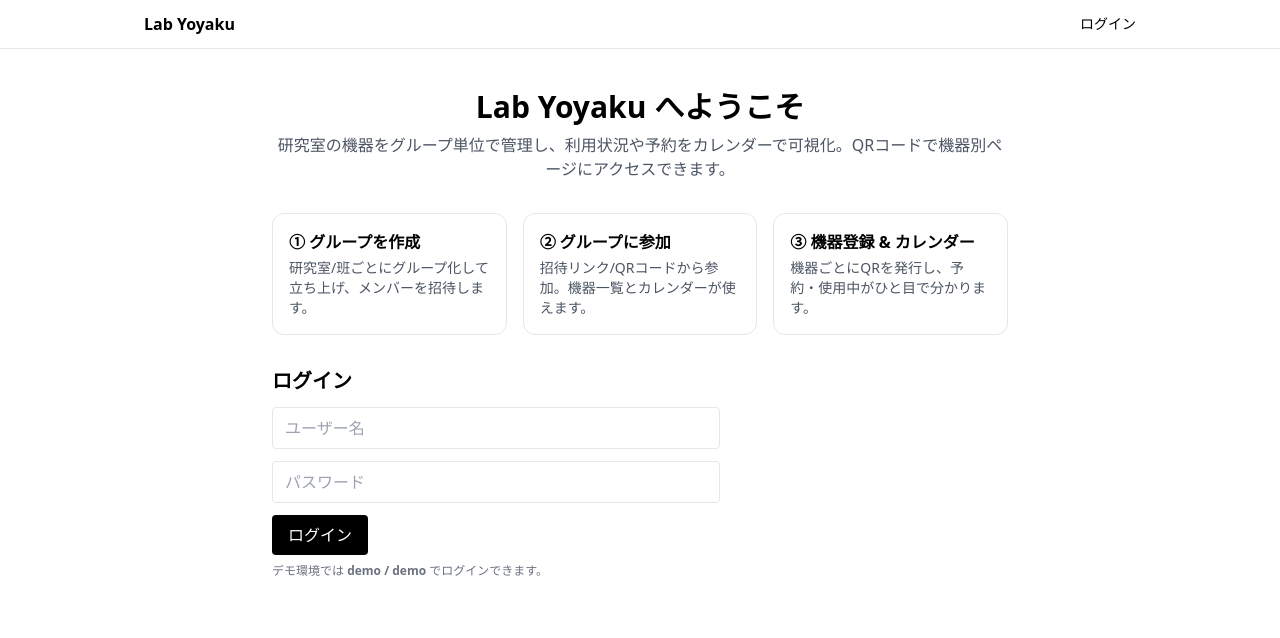
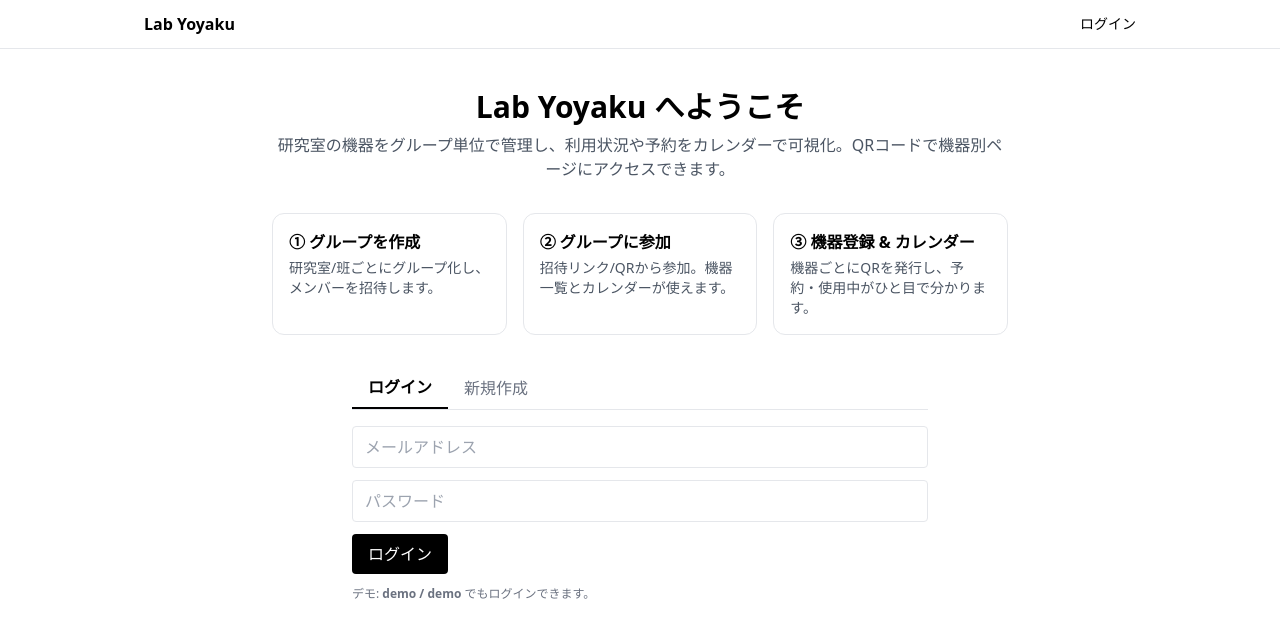
Before and after one commit to shira-shin/lab_yoyaku, a Next.js app in the folder web/: page / in a window 1280 px wide. Shown: the top 638 px of the page. Built offline with nearby package versions, Linux system fonts and the light colour scheme; no server answers.

Commit message:
feat: add email-based auth and registration

```diff
--- a/web/src/app/api/auth/login/route.ts
+++ b/web/src/app/api/auth/login/route.ts
@@ -1,13 +1,21 @@
 import { NextResponse } from 'next/server';
-import { signToken, setAuthCookie } from '@/lib/auth';
+import { findUserByEmail, hashPassword, signToken, setAuthCookie } from '@/lib/auth';
 
 export async function POST(req: Request) {
-  const { username, password } = await req.json().catch(() => ({}));
-  // デモ: demo/demo 固定。ここをFastAPIに差し替え予定
-  if (username === 'demo' && password === 'demo') {
-    const token = await signToken({ id: 'u-demo', name: 'demo' });
+  const { email, password } = await req.json().catch(() => ({}));
+
+  // デモショートカット：demo/demo でもログイン可（任意）
+  if (email === 'demo' && password === 'demo') {
+    const token = await signToken({ id: 'u-demo', name: 'demo', email: 'demo@example.com' });
     await setAuthCookie(token);
     return NextResponse.json({ ok: true });
   }
-  return NextResponse.json({ ok: false, error: 'invalid credentials' }, { status: 401 });
+
+  const user = email ? findUserByEmail(String(email)) : null;
+  if (!user || user.passHash !== hashPassword(String(password))) {
+    return NextResponse.json({ ok:false, error:'invalid credentials' }, { status:401 });
+  }
+  const token = await signToken({ id: user.id, name: user.name || '', email: user.email });
+  await setAuthCookie(token);
+  return NextResponse.json({ ok:true });
 }
--- /dev/null
+++ b/web/src/app/api/auth/register/route.ts
@@ -0,0 +1,34 @@
+import { NextResponse } from 'next/server';
+import { hashPassword, signToken, setAuthCookie } from '@/lib/auth';
+import { isEmail, loadDB, saveDB, uid } from '@/lib/mockdb';
+
+export async function POST(req: Request) {
+  const { email, password, name } = await req.json().catch(() => ({}));
+  if (!email || !password) {
+    return NextResponse.json({ ok:false, error:'email and password required' }, { status:400 });
+  }
+  if (!isEmail(email)) {
+    return NextResponse.json({ ok:false, error:'invalid email' }, { status:400 });
+  }
+  if (String(password).length < 6) {
+    return NextResponse.json({ ok:false, error:'password too short' }, { status:400 });
+  }
+  const db = loadDB();
+  if (db.users.some(u => u.email.toLowerCase() === String(email).toLowerCase())) {
+    return NextResponse.json({ ok:false, error:'email already registered' }, { status:409 });
+  }
+
+  const user = {
+    id: uid(),
+    email: String(email),
+    name: name ? String(name) : String(email).split('@')[0],
+    passHash: hashPassword(String(password)),
+  };
+  db.users.push(user);
+  saveDB(db);
+
+  // 自動ログイン
+  const token = await signToken({ id: user.id, name: user.name || '', email: user.email });
+  await setAuthCookie(token);
+  return NextResponse.json({ ok:true });
+}
--- a/web/src/app/login/page.tsx
+++ b/web/src/app/login/page.tsx
@@ -1,30 +1,54 @@
 'use client';
 import { useRouter, useSearchParams } from 'next/navigation';
 import { useState } from 'react';
+
+type Tab = 'login' | 'register';
 
 export default function LoginPage() {
   const router = useRouter();
   const sp = useSearchParams();
   const next = sp.get('next') || '/';
+  const [tab, setTab] = useState<Tab>('login');
 
-  const [username, setUsername] = useState('');
-  const [password, setPassword] = useState('');
-  const [err, setErr] = useState('');
+  // login state
+  const [lemail, setLEmail] = useState('');
+  const [lpass, setLPass] = useState('');
+  const [lerr, setLErr] = useState('');
 
-  async function onSubmit(e: React.FormEvent) {
-    e.preventDefault();
-    setErr('');
+  // register state
+  const [rname, setRName] = useState('');
+  const [remail, setREmail] = useState('');
+  const [rpass, setRPass] = useState('');
+  const [rpass2, setRPass2] = useState('');
+  const [rerr, setRErr] = useState('');
+
+  async function submitLogin(e: React.FormEvent) {
+    e.preventDefault(); setLErr('');
     const res = await fetch('/api/auth/login', {
-      method: 'POST',
-      headers: { 'Content-Type': 'application/json' },
-      body: JSON.stringify({ username, password })
+      method:'POST', headers:{'Content-Type':'application/json'},
+      body: JSON.stringify({ email: lemail, password: lpass })
     });
     if (res.ok) router.replace(next);
-    else setErr('ユーザー名またはパスワードが違います');
+    else setLErr('メールまたはパスワードが違います');
+  }
+
+  async function submitRegister(e: React.FormEvent) {
+    e.preventDefault(); setRErr('');
+    if (rpass !== rpass2) { setRErr('確認用パスワードが一致しません'); return; }
+    const res = await fetch('/api/auth/register', {
+      method:'POST', headers:{'Content-Type':'application/json'},
+      body: JSON.stringify({ email: remail, password: rpass, name: rname })
+    });
+    if (res.ok) router.replace(next);
+    else {
+      const t = await res.text();
+      setRErr(/already/.test(t) ? 'このメールアドレスは既に登録されています' : '登録に失敗しました');
+    }
   }
 
   return (
     <div className="mx-auto max-w-3xl px-4 py-10 space-y-8">
+      {/* 説明 */}
       <header className="text-center">
         <h1 className="text-3xl font-bold">Lab Yoyaku へようこそ</h1>
         <p className="text-gray-600 mt-2">
@@ -32,11 +56,10 @@ export default function LoginPage() {
         </p>
       </header>
 
-      {/* 説明カード */}
       <div className="grid gap-4 md:grid-cols-3">
         {[
-          {t:'① グループを作成', d:'研究室/班ごとにグループ化して立ち上げ、メンバーを招待します。'},
-          {t:'② グループに参加', d:'招待リンク/QRコードから参加。機器一覧とカレンダーが使えます。'},
+          {t:'① グループを作成', d:'研究室/班ごとにグループ化し、メンバーを招待します。'},
+          {t:'② グループに参加', d:'招待リンク/QRから参加。機器一覧とカレンダーが使えます。'},
           {t:'③ 機器登録 & カレンダー', d:'機器ごとにQRを発行し、予約・使用中がひと目で分かります。'},
         ].map((c,i)=>(
           <div key={i} className="rounded-xl border p-4">
@@ -46,19 +69,46 @@ export default function LoginPage() {
         ))}
       </div>
 
-      {/* ログイン */}
-      <section className="max-w-md">
-        <h2 className="text-xl font-semibold mb-3">ログイン</h2>
-        <form onSubmit={onSubmit} className="space-y-3">
-          <input className="w-full rounded border px-3 py-2" placeholder="ユーザー名"
-                 value={username} onChange={e=>setUsername(e.target.value)} />
-          <input className="w-full rounded border px-3 py-2" type="password" placeholder="パスワード"
-                 value={password} onChange={e=>setPassword(e.target.value)} />
-          {err && <div className="text-sm text-red-600">{err}</div>}
-          <button className="rounded bg-black text-white px-4 py-2">ログイン</button>
-        </form>
-        <p className="text-xs text-gray-500 mt-2">デモ環境では <b>demo / demo</b> でログインできます。</p>
-      </section>
+      {/* タブ */}
+      <div className="max-w-xl mx-auto">
+        <div className="flex border-b mb-4">
+          <button
+            className={`px-4 py-2 ${tab==='login' ? 'border-b-2 border-black font-semibold' : 'text-gray-500'}`}
+            onClick={()=>setTab('login')}
+          >ログイン</button>
+          <button
+            className={`px-4 py-2 ${tab==='register' ? 'border-b-2 border-black font-semibold' : 'text-gray-500'}`}
+            onClick={()=>setTab('register')}
+          >新規作成</button>
+        </div>
+
+        {tab==='login' && (
+          <form onSubmit={submitLogin} className="space-y-3">
+            <input className="w-full rounded border px-3 py-2" placeholder="メールアドレス"
+                   value={lemail} onChange={e=>setLEmail(e.target.value)} />
+            <input className="w-full rounded border px-3 py-2" type="password" placeholder="パスワード"
+                   value={lpass} onChange={e=>setLPass(e.target.value)} />
+            {lerr && <div className="text-sm text-red-600">{lerr}</div>}
+            <button className="rounded bg-black text-white px-4 py-2">ログイン</button>
+            <p className="text-xs text-gray-500 mt-2">デモ: <b>demo / demo</b> でもログインできます。</p>
+          </form>
+        )}
+
+        {tab==='register' && (
+          <form onSubmit={submitRegister} className="space-y-3">
+            <input className="w-full rounded border px-3 py-2" placeholder="表示名（任意）"
+                   value={rname} onChange={e=>setRName(e.target.value)} />
+            <input className="w-full rounded border px-3 py-2" placeholder="メールアドレス"
+                   value={remail} onChange={e=>setREmail(e.target.value)} required />
+            <input className="w-full rounded border px-3 py-2" type="password" placeholder="パスワード（6文字以上）"
+                   value={rpass} onChange={e=>setRPass(e.target.value)} required />
+            <input className="w-full rounded border px-3 py-2" type="password" placeholder="パスワード（確認）"
+                   value={rpass2} onChange={e=>setRPass2(e.target.value)} required />
+            {rerr && <div className="text-sm text-red-600">{rerr}</div>}
+            <button className="rounded bg-black text-white px-4 py-2">アカウントを作成</button>
+          </form>
+        )}
+      </div>
     </div>
   );
 }
--- a/web/src/components/Header.tsx
+++ b/web/src/components/Header.tsx
@@ -10,6 +10,7 @@ export default async function Header() {
           {me && <>
             <a href="/">ダッシュボード</a>
             <a href="/groups">グループ</a>
+            <span className="text-gray-500">{me.name || me.email}</span>
             <form action="/api/auth/logout" method="post">
               <button className="text-gray-600 hover:underline">ログアウト</button>
             </form>
--- /dev/null
+++ b/web/src/lib/mockdb.ts
@@ -0,0 +1,33 @@
+export type MemberId = string;
+
+export type Device = { id: string; name: string; note?: string };
+export type Reservation = {
+  id: string; deviceId: string; user: MemberId;
+  start: string; end: string; purpose?: string;
+};
+export type Group = {
+  slug: string; name: string; password?: string;
+  members: MemberId[]; devices: Device[]; reservations: Reservation[];
+};
+
+/** ← 追加：ユーザー */
+export type UserRecord = {
+  id: string;
+  email: string;
+  name?: string;
+  passHash: string; // sha256
+};
+
+type DB = { groups: Group[]; users: UserRecord[] };
+
+const g = globalThis as any;
+if (!g.__MOCK_DB__) g.__MOCK_DB__ = { groups: [], users: [] } as DB;
+
+export function loadDB(): DB { return g.__MOCK_DB__ as DB; }
+export function saveDB(_db: DB) { /* メモリなのでnoop */ }
+
+export const uid = () =>
+  'id_' + Math.random().toString(36).slice(2, 8) + Date.now().toString(36);
+
+/** ざっくりemail判定 */
+export const isEmail = (v: string) => /^[^\s@]+@[^\s@]+\.[^\s@]+$/.test(v);
```
Also changed, not shown: web/src/lib/auth.ts (+18 -18 lines).
